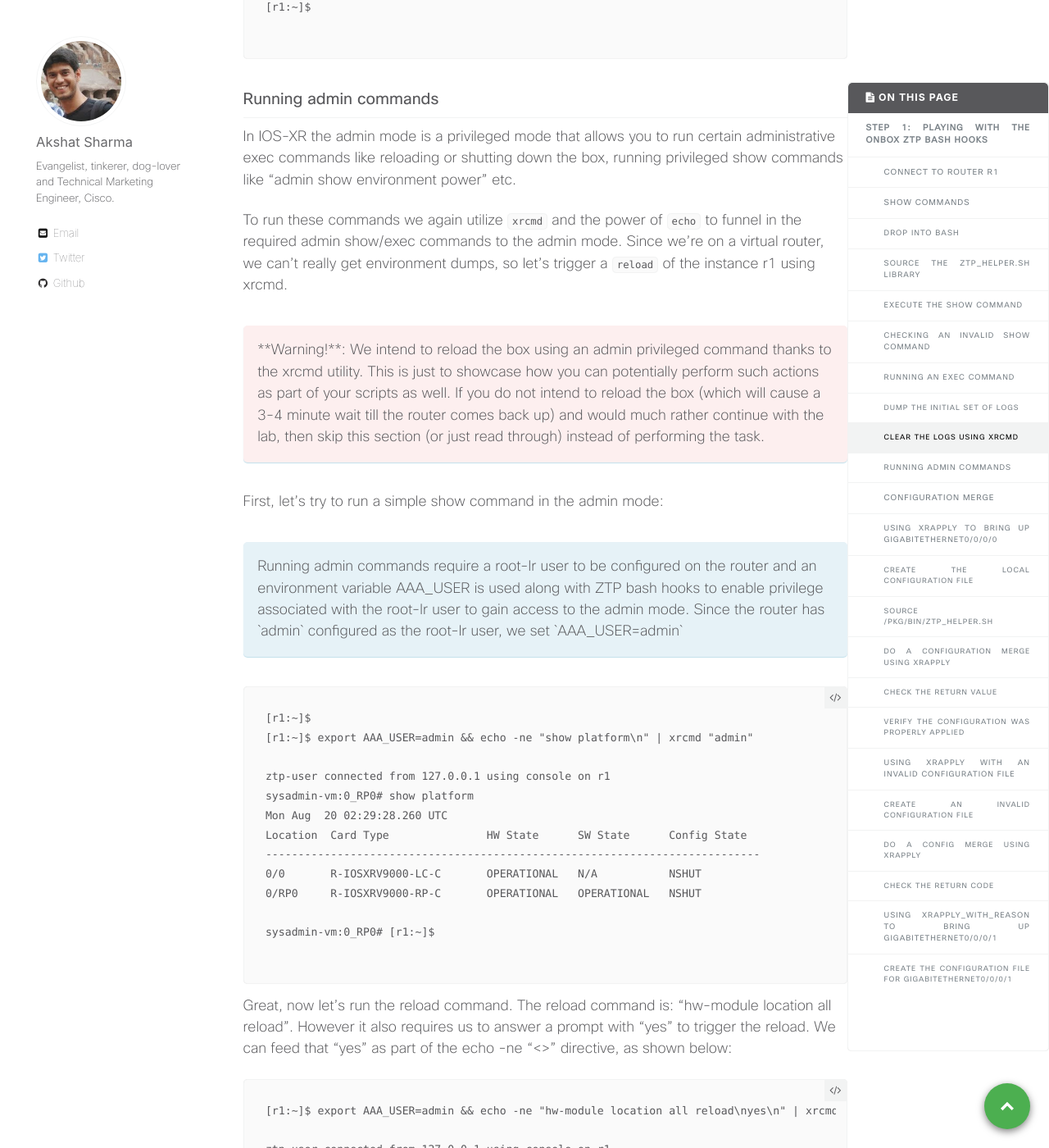
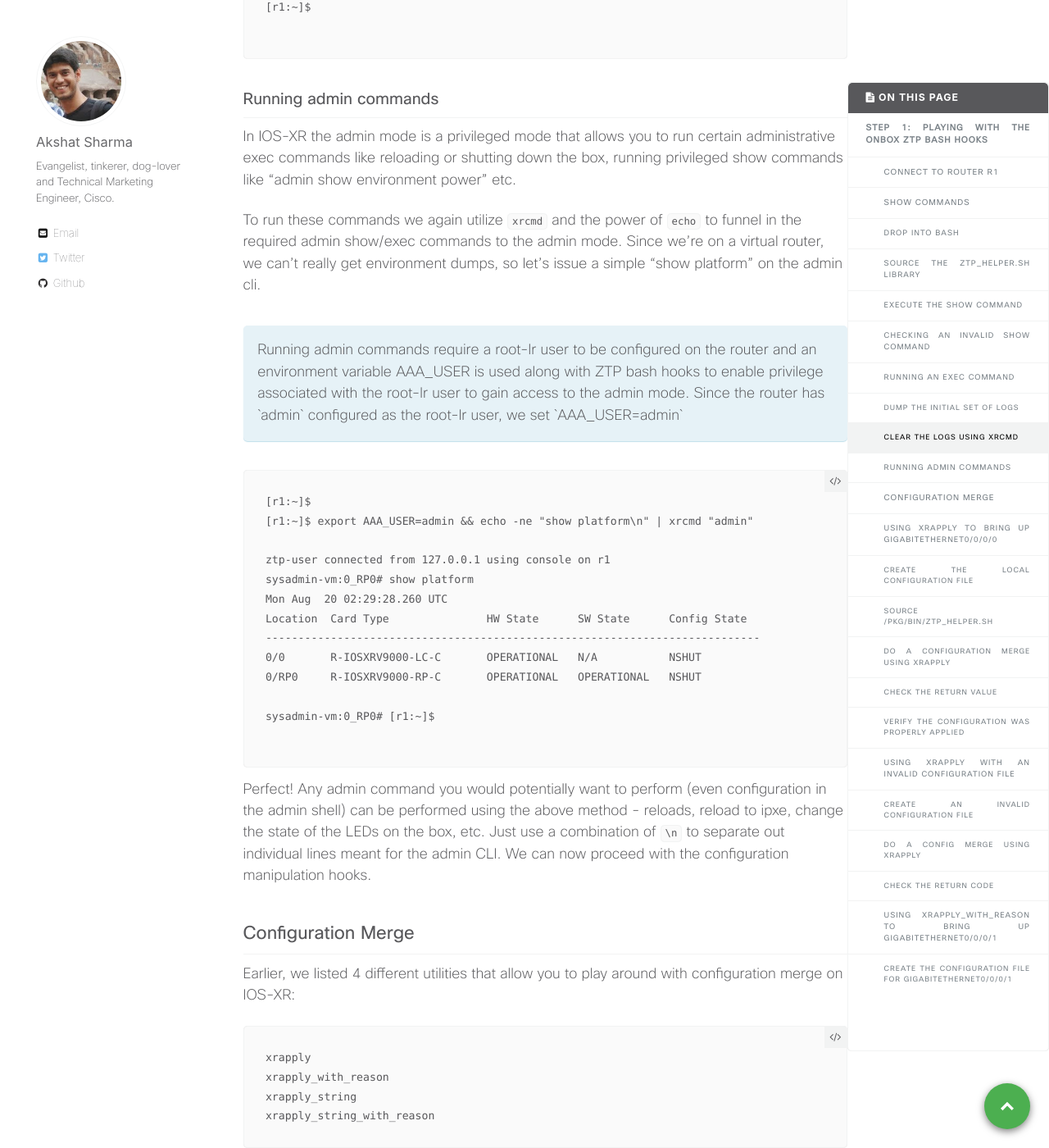
Before and after one commit to nanog75/hackathon, a Jekyll site: the page built from _wkinstructions/2019-02-01-playing-with-the-onbox-ios-xr-ztp-bash-library.md, in a window 1280 px wide and 1400 px high, scrolled down 5327 px. Shown: the whole window at 82% size. Built offline with Jekyll 4.4.1, drawn with Linux system fonts in a browser that asks for light colours; comment, search, counter and statistics services are not loaded; some of the changed text lies outside the part shown.

Commit message:
Update 2019-02-01-playing-with-the-onbox-ios-xr-ztp-bash-library.md

````diff
--- a/_wkinstructions/2019-02-01-playing-with-the-onbox-ios-xr-ztp-bash-library.md
+++ b/_wkinstructions/2019-02-01-playing-with-the-onbox-ios-xr-ztp-bash-library.md
@@ -225,11 +225,9 @@ Log Buffer (2097152 bytes):
 In IOS-XR the admin mode is a privileged mode that allows you to run certain administrative exec commands like reloading or shutting down the box, running privileged show commands like "admin show environment power" etc.
 
 To run these commands we again utilize `xrcmd` and the power of `echo` to funnel in the required admin show/exec commands to the admin mode.
-Since we're on a virtual router, we can't really get environment dumps, so let's trigger a `reload` of the instance r1 using xrcmd.
+Since we're on a virtual router, we can't really get environment dumps, so let's issue a simple "show platform" on the admin cli.
 
-<p style="margin: 2em 0!important;padding: 1em;font-family: CiscoSans,Arial,Helvetica,sans-serif;font-size: 1em !important;text-indent: initial;background-color: #fdefef;border-radius: 5px;box-shadow: 0 1px 1px rgba(0,127,171,0.25);">**Warning!**: We intend to reload the box using an admin privileged command thanks to the xrcmd utility. This is just to showcase how you can potentially perform such actions as part of your scripts as well. If you do not intend to reload the box (which will cause a 3-4 minute wait till the router comes back up) and would much rather continue with the lab, then skip this section (or just read through) instead of performing the task.</p>
 
-First, let's try to run a simple show command in the admin mode:
 
 <p style="margin: 2em 0!important;padding: 1em;font-family: CiscoSans,Arial,Helvetica,sans-serif;font-size: 1em !important;text-indent: initial;background-color: #e6f2f7;border-radius: 5px;box-shadow: 0 1px 1px rgba(0,127,171,0.25);">Running admin commands require a root-lr user to be configured on the router and an environment variable AAA_USER is used along with ZTP bash hooks to enable privilege associated with the root-lr user to gain access to the admin mode. Since the router has `admin` configured as the root-lr user, we set `AAA_USER=admin`
 </p>
@@ -250,43 +248,7 @@ sysadmin-vm:0_RP0# [r1:~]$
 
 ```
 
-Great, now let's run the reload command. The reload command is:  "hw-module location all reload". However it also requires us to answer a prompt with "yes" to trigger the reload. We can feed that "yes" as part of the echo -ne "<>" directive, as shown below:
-
-
-```
-[r1:~]$ export AAA_USER=admin && echo -ne "hw-module location all reload\nyes\n" | xrcmd "admin"
-
-ztp-user connected from 127.0.0.1 using console on r1
-sysadmin-vm:0_RP0# hw-module location all reload
-Mon Aug  20 02:31:14.392 UTC
-Reload hardware module ? [no,yes] yes
-result Card graceful reload request on all acknowledged.
-sysadmin-vm:0_RP0# [r1:~]$
-
-```
-
-Wait a few seconds and the box will reload and you will lose SSH access to the box. Then within 3-4 minutes, you should have access again and can continue the lab.
-
-After a wait of 3-4 minutes, check that you again have ssh access to the Router r1 post reload:
-
-```
-ssh -p 2221 admin@10.10.20.170
-
-
---------------------------------------------------------------------------
-  Router 1 (Cisco IOS XR Sandbox)
---------------------------------------------------------------------------
-
-
-Password:
-
-
-RP/0/RP0/CPU0:r1#
-RP/0/RP0/CPU0:r1#
-RP/0/RP0/CPU0:r1#
-```
-
-Perfect! we can now proceed with the configuration manipulation hooks.
+Perfect! Any admin command you would potentially want to perform (even configuration in the admin shell) can be performed using the above method - reloads, reload to ipxe, change the state of the LEDs on the box, etc. Just use a combination of `\n` to separate out individual lines meant for the admin CLI. We can now proceed with the configuration manipulation hooks.
 
 
 
````
